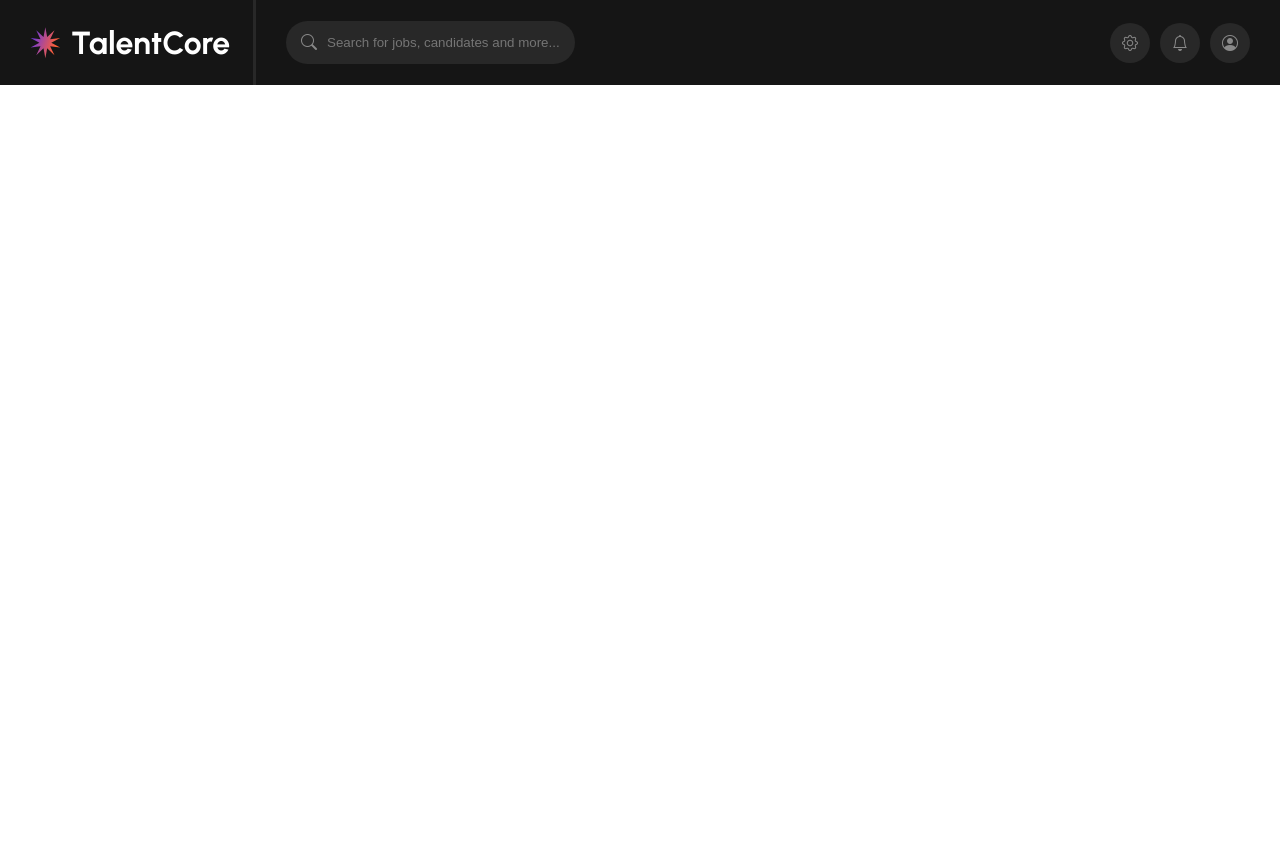
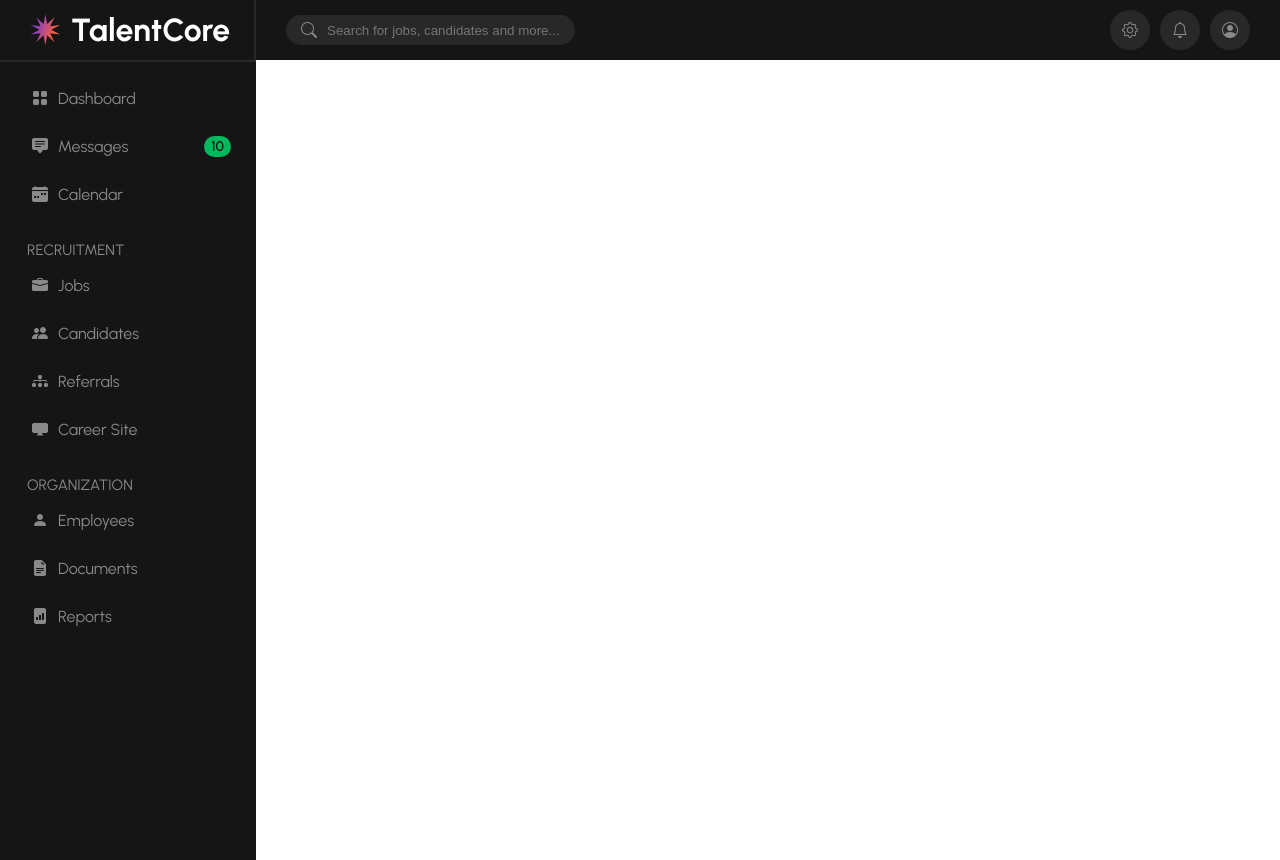
Before and after one commit to hananabualoul/HR-Management-Dashboard, a plain HTML site: page index.html in a window 1280 px wide. Before the commit the page ends 800 px from the top, so only its background shows below. Drawn offline with nearby package versions, Linux system fonts and the light colour scheme.

Commit message:
Added aside element for navigation

```diff
--- a/index.html
+++ b/index.html
@@ -25,7 +25,59 @@
             </div>
         </div>
     </header>
-    <aside></aside>
+    <aside>
+        <nav>
+            <div class="nav-group">
+                <a class="nav-btn">
+                    <i class="bi bi-grid-fill"></i>
+                    <span>dashboard</span>
+                </a>
+                <a class="nav-btn count">
+                    <i class="bi bi-chat-square-text-fill"></i>
+                    <span>messages</span>
+                    <div id="messages-count">10</div>
+                </a>
+                <a class="nav-btn">
+                    <i class="bi bi-calendar-week-fill"></i>
+                    <span>calendar</span>
+                </a>
+            </div>
+            <div class="nav-group">
+                <div class="group-header">recruitment</div>
+                <a class="nav-btn">
+                    <i class="bi bi-briefcase-fill"></i>
+                    <span>jobs</span>
+                </a>
+                <a class="nav-btn">
+                    <i class="bi bi-people-fill"></i>
+                    <span>candidates</span>
+                </a>
+                <a class="nav-btn">
+                    <i class="bi bi-diagram-3-fill"></i>
+                    <span>referrals</span>
+                </a>
+                <a class="nav-btn">
+                    <i class="bi bi-display-fill"></i>
+                    <span>career Site</span>
+                </a>
+            </div>
+            <div class="nav-group">
+                <div class="group-header">organization</div>
+                <a class="nav-btn">
+                    <i class="bi bi-person-fill"></i>
+                    <span>employees</span>
+                </a>
+                <a class="nav-btn">
+                    <i class="bi bi-file-earmark-text-fill"></i>
+                    <span>documents</span>
+                </a>
+                <a class="nav-btn">
+                    <i class="bi bi-file-bar-graph-fill"></i>
+                    <span>reports</span>
+                </a>
+            </div>
+        </nav>
+    </aside>
     <main></main>
 </body>
 </html>
--- a/style.css
+++ b/style.css
@@ -22,7 +22,7 @@
     --radius:16px ;
     --semiBold:600;
     --border-left:6px;
-    --header-height:85px;
+    --header-height:60px;
 }
 
 * {
@@ -37,7 +37,27 @@ body {
     display: grid;
     grid-template-columns: 1fr 4fr;
     grid-template-rows: var(--header-height) calc(100vh - var(--header-height));
-    overflow-x: hidden;
+    overflow-y: hidden;
+}
+
+a {
+    text-decoration: none;
+    color: var(--silver);
+}
+
+aside {
+    height: 100vh;
+    color: var(--silver);
+    background-color: var(--darkBlack);
+    border-top: 2px solid var(--lightBlack);
+    padding:15px 20px;
+    grid-column:1/2;
+    grid-row: 2/4;
+    overflow-y: auto;
+}
+
+.count {
+    position: relative;
 }
 
 header {
@@ -45,7 +65,7 @@ header {
     grid-column: span 2;
     display: flex;
     .brand {
-        border-right: 3px solid var(--lightBlack);
+        border-right: 2px solid var(--lightBlack);
         width:20%;
         padding: 0 30px;
         display: flex;
@@ -101,3 +121,60 @@ header {
         }
     }
 }
+
+#messages-count {
+    font-size: 14px;
+    font-weight: var(--semiBold);
+    color:var(--darkBlack);
+    background-color: var(--green);
+    border-radius:30px;
+    padding: 2px 7px;
+    position: absolute;
+    right: 5px;
+}
+
+nav {
+    display: flex;
+    flex-direction: column;
+    gap: 25px;
+}
+
+.nav-group {
+    display: flex;
+    flex-direction: column;
+    gap: 5px;
+}
+
+.nav-btn {
+    text-transform: capitalize;
+    border-radius:40px;
+    padding:12px;
+    display: flex;
+    align-items: center;
+    gap:10px;
+}
+
+.nav-btn:hover {
+    color:var(--white);
+    background-image:linear-gradient(to right,var(--purple),var(--orange));
+}
+
+.nav-group .group-header {
+    font-size: 15px;
+    text-transform: uppercase;
+    padding-left:7px;
+}
+
+::-webkit-scrollbar {
+    width:3px;
+}
+
+::-webkit-scrollbar-thumb {
+    background-color:var(--lightBlack);
+    border-radius:10px;
+}
+
+::-webkit-scrollbar-track {
+    background:var(--darkBlack);
+    border-radius: 10px;
+}
```
